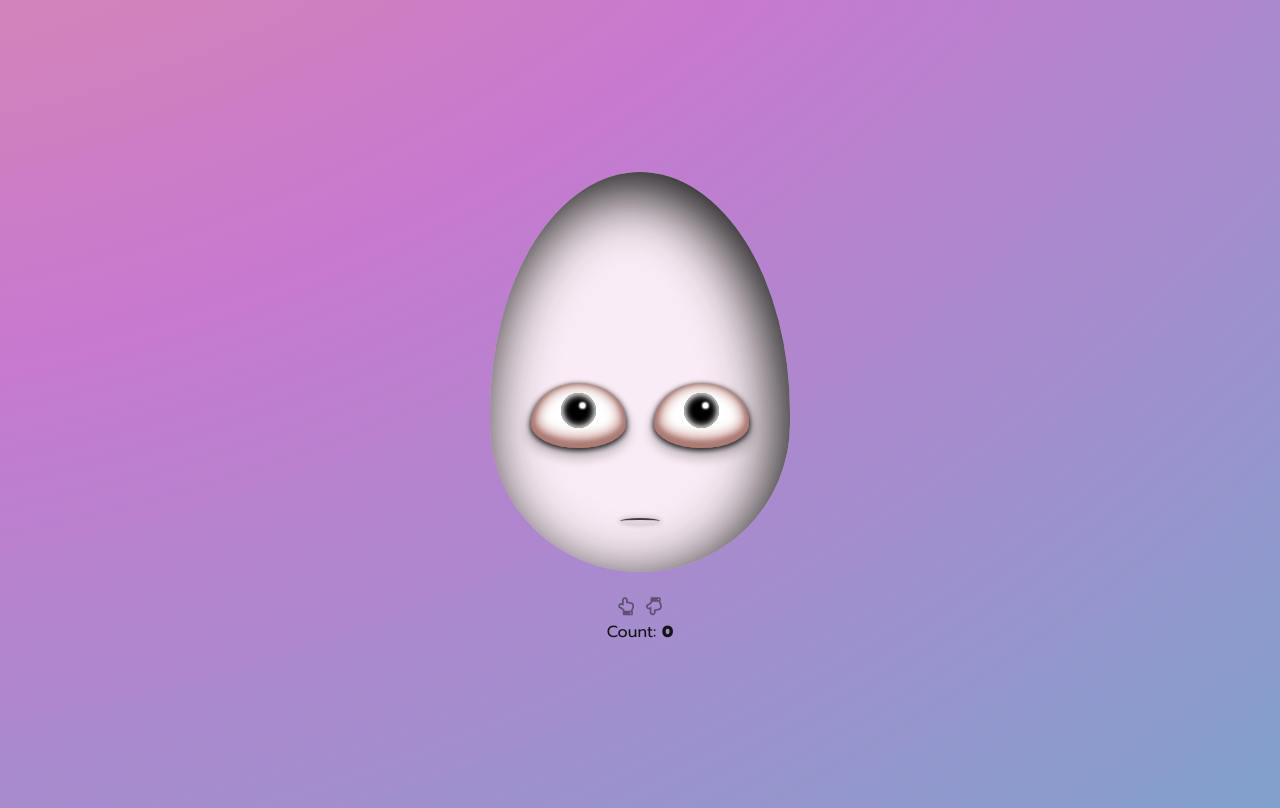
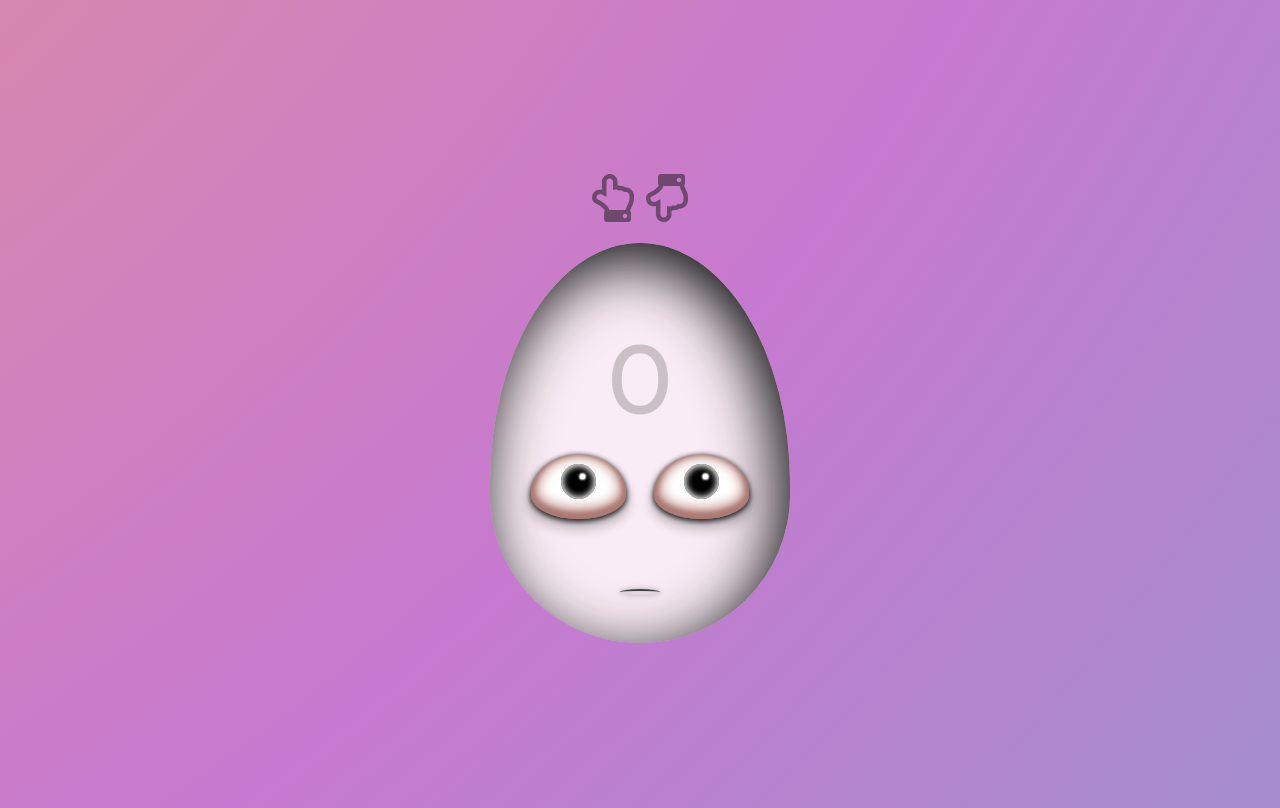
Before and after one commit to backuardo/lil-frontend-starter, a React app: page / in a window 1280 px wide. Built offline with nearby package versions, Linux system fonts and the light colour scheme.

Commit message:
added redux example back w styles

```diff
--- a/src/connected-components/Counter.js
+++ b/src/connected-components/Counter.js
@@ -3,11 +3,7 @@ import { connect } from 'react-redux';
 
 function Counter({ count }) {
   return (
-    <div>
-      Count:
-      {' '}
-      <b>{count}</b>
-    </div>
+    <div className="count">{count}</div>
   );
 }
 
--- a/src/style.scss
+++ b/src/style.scss
@@ -2,14 +2,14 @@ $dark: rgba(20, 20, 20, 1);
 $dark-shadow: rgba($dark, 0.6);
 $light: rgba(255, 255, 255, 1);
 $pink: rgba(192, 134, 126, 0.9);
-$green: rgba(250, 236, 246, 1);
+$egg: rgba(250, 236, 246, 1);
 
 body, html {
   background-color: $light;
   color: $dark;
   font-family: 'Prompt', sans-serif;
   background-image: radial-gradient( circle farthest-corner at 10% 20%,  #FEAC5E, #C779D0, #4BC0C8);
-	background-size: 200% 400%;
+	background-size: 400% 400%;
   animation: background-shift 10s ease infinite;
   height: 100vh;
 }
@@ -27,10 +27,8 @@ body, html {
   flex-direction: column;
   align-items: center;
   justify-items: center;
-
-  h1 {
-    font-size: 54px;
-  }
+  justify-content: center;
+  height: 100vh;
 }
 
 .egg {
@@ -40,9 +38,10 @@ body, html {
   border-radius: 50% / 60% 60% 37% 37%;
   height: 400px;
   width: 300px;
-  background-color: $green;
+  background-color: $egg;
   display: flex;
   flex-direction: column;
+  z-index: 1;
 
   .egg-eyes {
     display: flex;
@@ -97,15 +96,23 @@ body, html {
   }
 }
 
+.count {
+  font-size: 96px;
+  z-index: 0;
+  display: flex;
+  color: rgba($dark, 0.2);
+}
+
 .controls {
-  margin-top: 24px;
+  z-index: 1;
+  margin-bottom: 20px;
 
   button {
     background-color: inherit;
     border: none;
 
     i {
-      font-size: 18px;
+      font-size: 48px;
       color: rgba($dark, 0.5);
 
       &:hover {
--- a/src/unconnected-components/EggHead.js
+++ b/src/unconnected-components/EggHead.js
@@ -1,8 +1,11 @@
 import React from 'react';
+
+import Counter from '../connected-components/Counter';
 
 function EggHead() {
   return (
     <div className="egg">
+      <Counter />
       <div className="egg-eyes">
         <div className="egg-eye">
           <div className="egg-eye-iris">
--- a/src/unconnected-components/Home.js
+++ b/src/unconnected-components/Home.js
@@ -2,14 +2,12 @@ import React from 'react';
 
 import EggHead from './EggHead';
 import Controls from '../connected-components/Controls';
-import Counter from '../connected-components/Counter';
 
 function Home() {
   return (
     <div id="home-container">
+      <Controls />
       <EggHead />
-      <Controls />
-      <Counter />
     </div>
   );
 }
```
